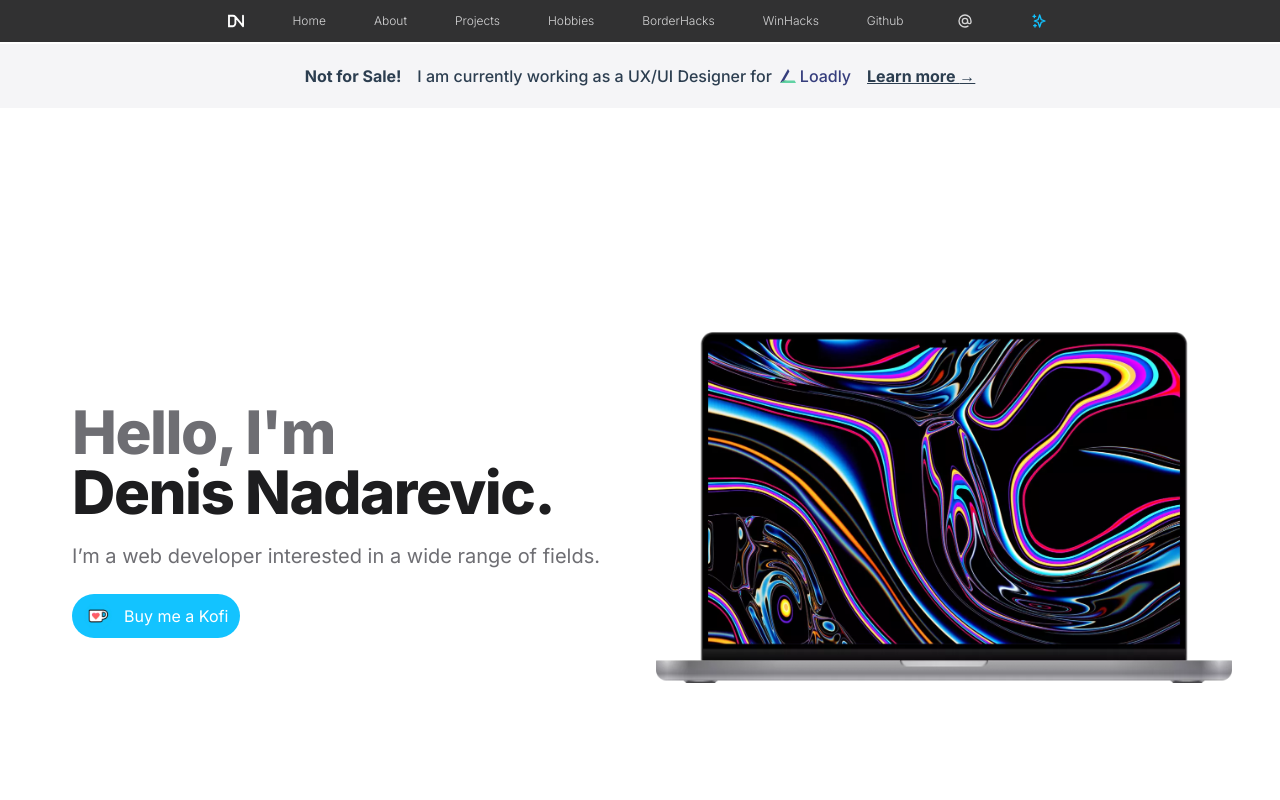
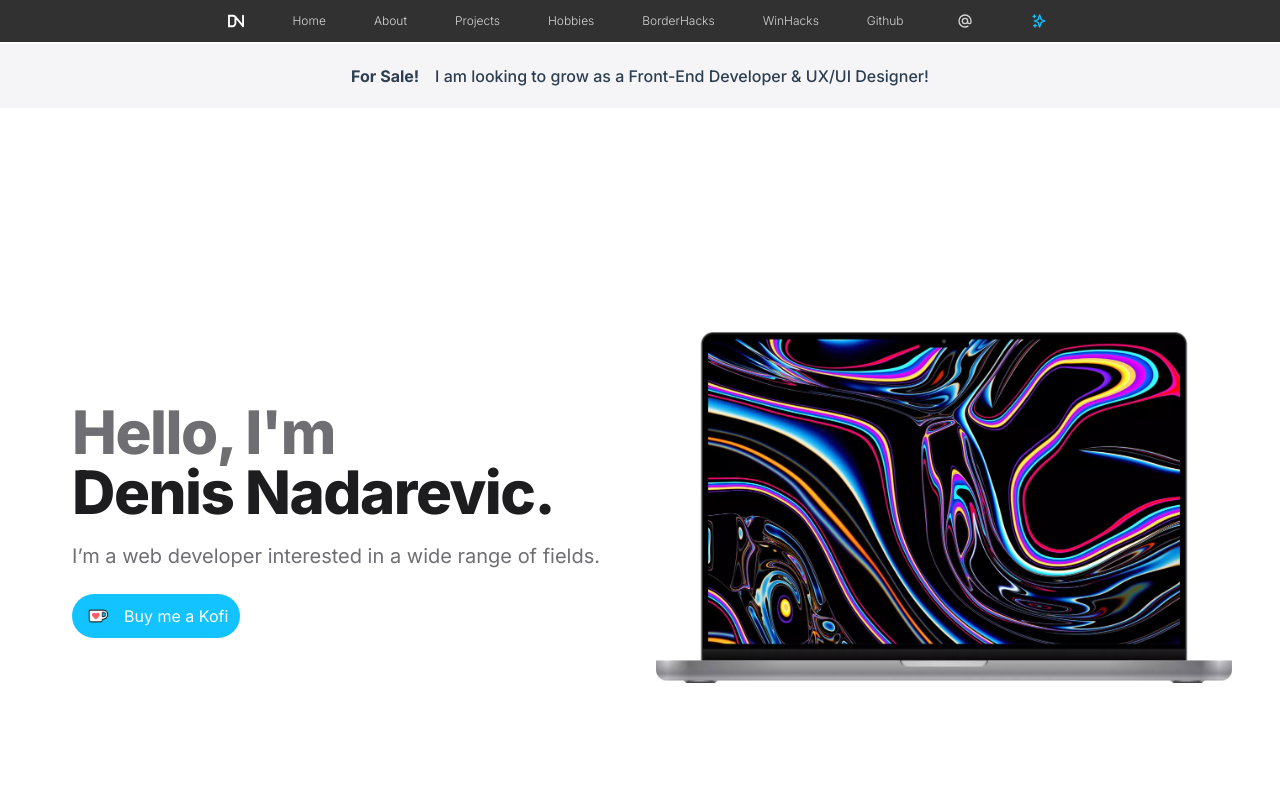
Before and after one commit to nadarevd/nadarevic.tech, a Vue app: page / in a window 1280 px wide. Shown: the top 800 px of the page. Built offline with nearby package versions, Linux system fonts and the light colour scheme.

Commit message:
changed job status

```diff
--- a/src/components/HeaderCenter.vue
+++ b/src/components/HeaderCenter.vue
@@ -4,18 +4,18 @@
             <div class="pr-16 sm:text-center sm:px-16">
                 <div class="font-medium text-textGrey">
                     <span class="hidden md:inline font-bold mr-3">
-                    Not for Sale!
+                    For Sale!
                     </span>
                     <span class="inline-flex items-center flex-row">
-                        <p>I am currently working as a UX/UI Designer for </p>
-                        <div class="inline-flex flex-row items-center space-x-1 mx-2">
+                        <p>I am looking to grow as a Front-End Developer & UX/UI Designer! </p>
+                        <!-- <div class="inline-flex flex-row items-center space-x-1 mx-2">
                             <img src="/assets/loadly_icon.svg" class="w-4 h-4" alt="">
                             <a class="text-[#363e7d] hover:underline" href="https://loadly.ca">Loadly</a>
-                        </div>
+                        </div> -->
                     </span>
-                    <span class="block sm:ml-2 sm:inline-block">
+                    <!-- <span class="block sm:ml-2 sm:inline-block">
                         <a href="https://www.loadly.ca/" target="_blank" class="text-textGrey font-bold underline"> Learn more <span aria-hidden="true">&rarr;</span></a>
-                    </span>
+                    </span> -->
                 </div>
             </div>
         </div>
```
